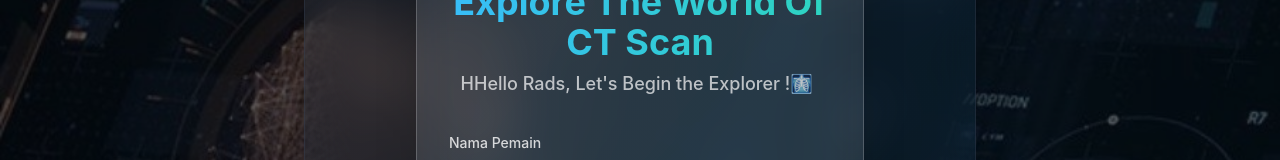
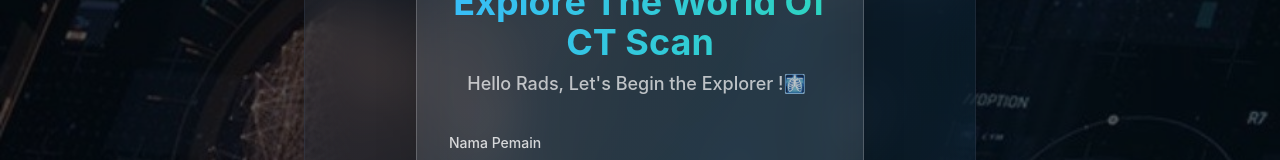
Before and after one commit to sdmhmdalkrn17/Quiz-CT, a React (Vite) app: page / in a window 1280 px wide. Shown: the part 236-396 px from the top of the page. Built offline with nearby package versions, Linux system fonts and the light colour scheme.

Commit message:
Update WelcomeScreen.tsx

```diff
--- a/components/WelcomeScreen.tsx
+++ b/components/WelcomeScreen.tsx
@@ -120,7 +120,7 @@ const WelcomeScreen: React.FC<WelcomeScreenProps> = ({
 
   // --- START: KODE PERBAIKAN UNTUK EFEK TYPEWRITER ---
   const [typedText, setTypedText] = useState('');
-  const typewriterText = "HHello Rads, Let's Begin the Explorer !🩻";
+  const typewriterText = "Hello Rads, Let's Begin the Explorer !🩻";
   const typingSpeed = 100;
   const pauseDuration = 2000;
 
```
